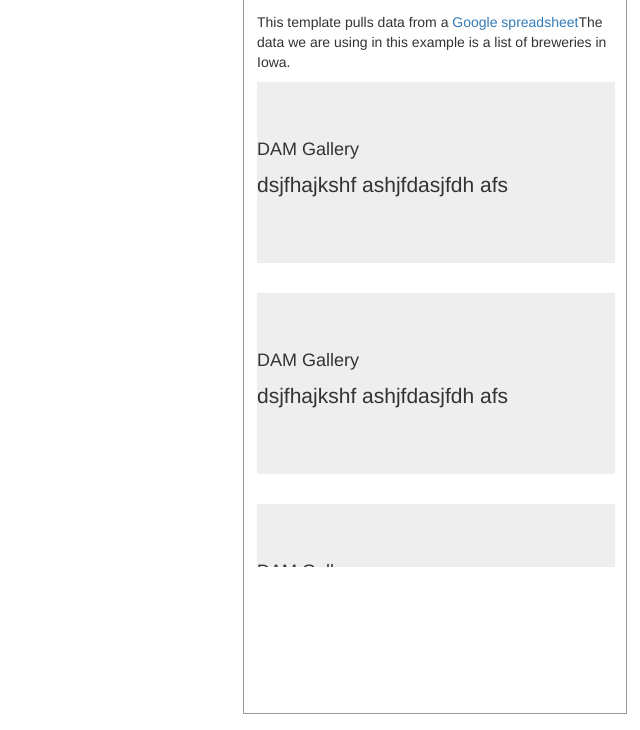
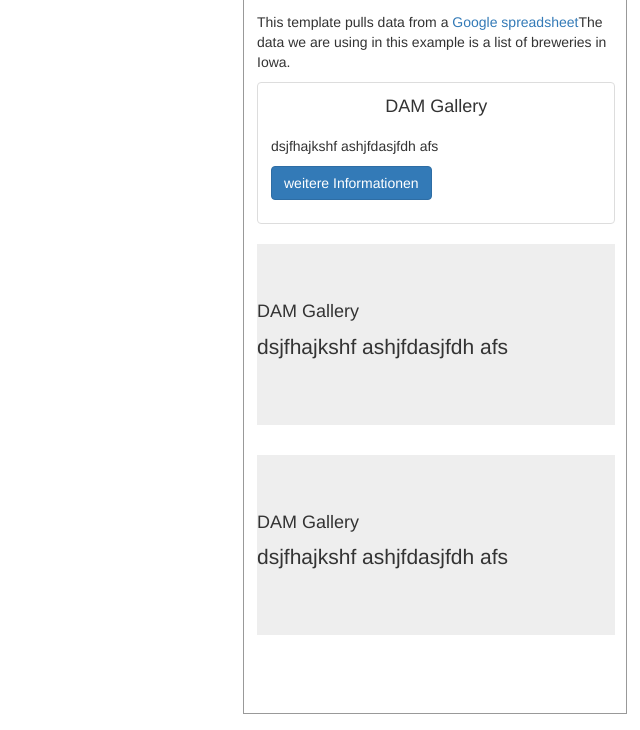
Before and after one commit to Jolanta-Paliszewska/Landkarte_PKKB, a plain HTML site: page index.html in a window 1280 px wide. Shown: the part 70-800 px from the top of the page, without its empty margins (640-1280 px from the left). Drawn offline with Linux system fonts and the light colour scheme; no server answers; a script that the page names is missing.

Commit message:
improved thumbnail

```diff
--- a/css/style.css
+++ b/css/style.css
@@ -82,7 +82,7 @@ a {
 
 .sidebar_content {
 	width: 28%;
-	height: 70%;
+	height: 80%;
 	padding-top: 5px;
 	position: fixed;
 	overflow: auto;
@@ -284,7 +284,7 @@ hr {
 	}
 
 /* ++++++++++++++++++++++++++++++++++++++++++++++++++++++++++++++++++++++++++++++++ */
-/* ++++++++++++++++++++++++++++++++ LISTING  ++++++++++++++++++++++++++++++++++++++ */
+/* ++++++++++++++++++++++++++++++++ thumbnail  ++++++++++++++++++++++++++++++++++++ */
 /* ++++++++++++++++++++++++++++++++++++++++++++++++++++++++++++++++++++++++++++++++ */
 
 
--- a/index.html
+++ b/index.html
@@ -76,9 +76,12 @@
 
 					<div class="row">
 						<div class="col-xs-12">
-							<div class="jumbotron">
-								<h4 class="text-left">DAM Gallery</h4>
-								<p> dsjfhajkshf ashjfdasjfdh afs </p>
+							<div class="thumbnail">
+								<h4 class="text-center">DAM Gallery</h4>
+								<div class="caption">
+									<p> dsjfhajkshf ashjfdasjfdh afs </p>
+									<p><a href="#" class ="btn btn-primary" role="button"> weitere Informationen</a>
+								</div>
 							</div>
 						</div>
 
```
Also changed, not shown: css/lib/bootstrap-3.3.5.css.
